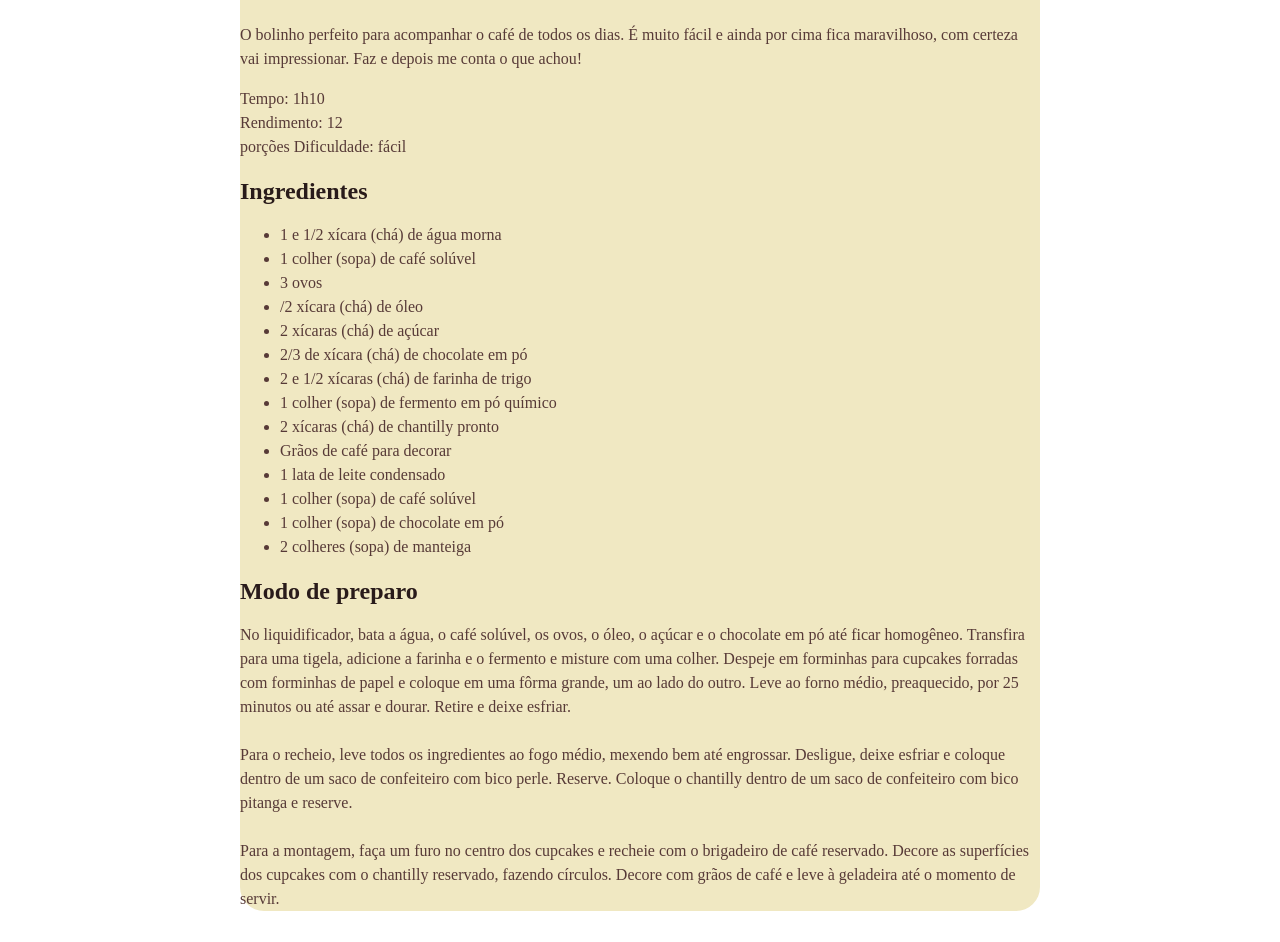
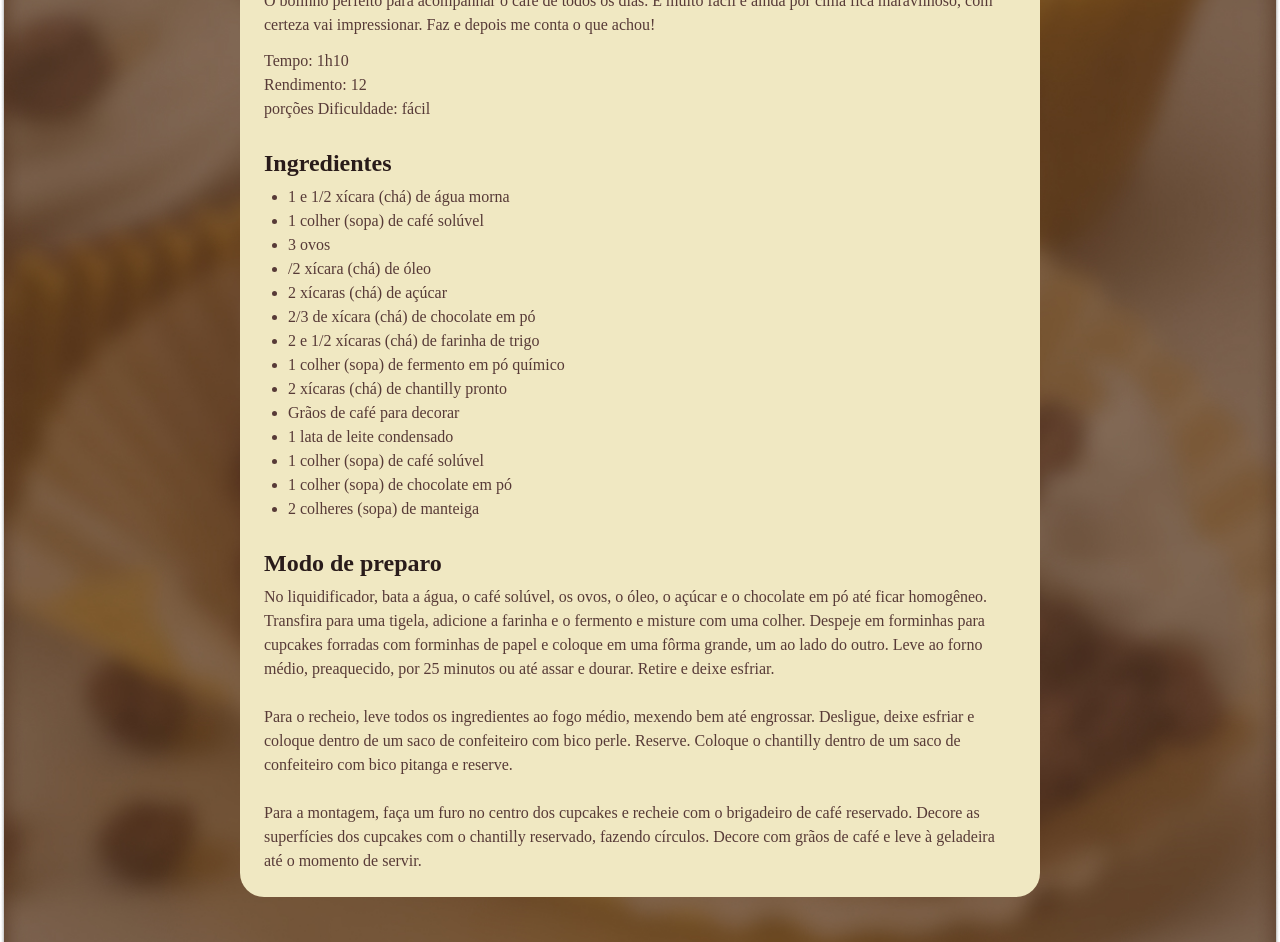
Before and after one commit to Sthevan23/pagina-de-receita, a plain HTML site: page index.html in a window 1280 px wide. Shown: the part 562-1504 px from the top of the page. Drawn offline with Linux system fonts and the light colour scheme; files that its build step writes are made by us from their sources; a web font is replaced by a local one.

Commit message:
personalizando espaços

```diff
--- a/assets/style.css
+++ b/assets/style.css
@@ -1,12 +1,18 @@
+*{
+   margin: 0;
+   padding: 0;
+}
 :root  {
+
    font-family: "Alice", serif;
    line-height: 150%;
    color: #573a37
 }
 
 body {
- background-image: url(assets\bg-image.jpg);
+ background-image: url("assets/Página de receita.jpg");
  background-size:cover;
+
 
 }
 #page{
@@ -21,9 +27,23 @@ body {
 img{
    border-radius: 16;
 }
+
+main {
+   padding: 24px;
+}
+
+section + section {
+   margin-top: 24px;
+}
+#about p + p {
+   margin-top: 12px;
+}
+
 h1 {
    line-height: 140%;
    font-size: 40px;
+
+   ;
 }
 h2{
    font-size: 24px;
@@ -32,4 +52,11 @@ h2{
 
 h1,h2 {
    color: #291B1A;
+   margin-bottom: 4px;
+   line-height: 150%;
+
 }
+
+ul{
+   padding-left: 24px;
+}
```
